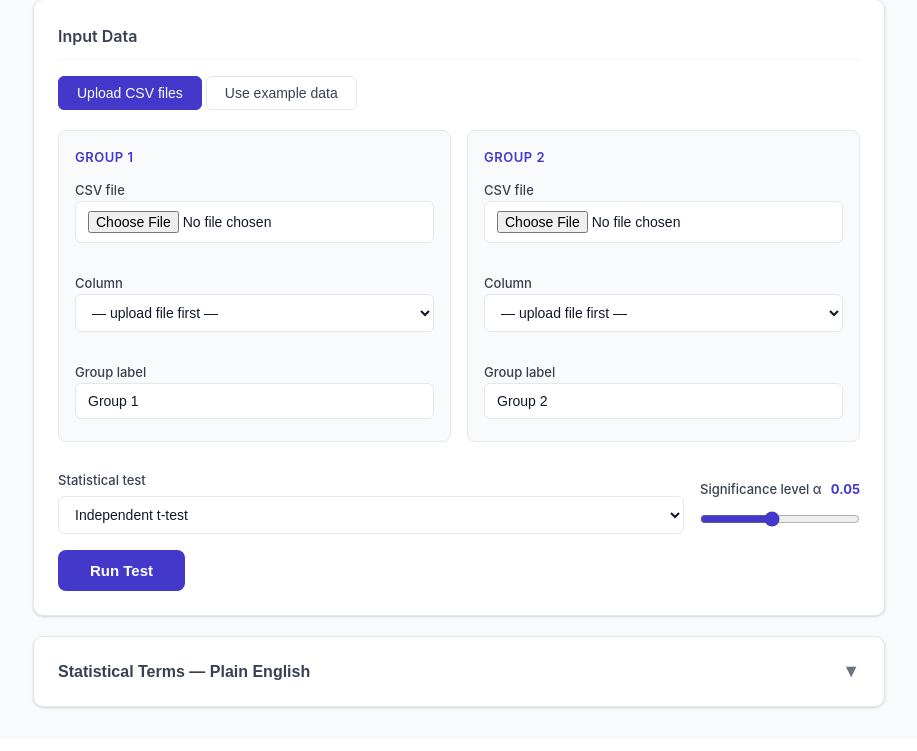
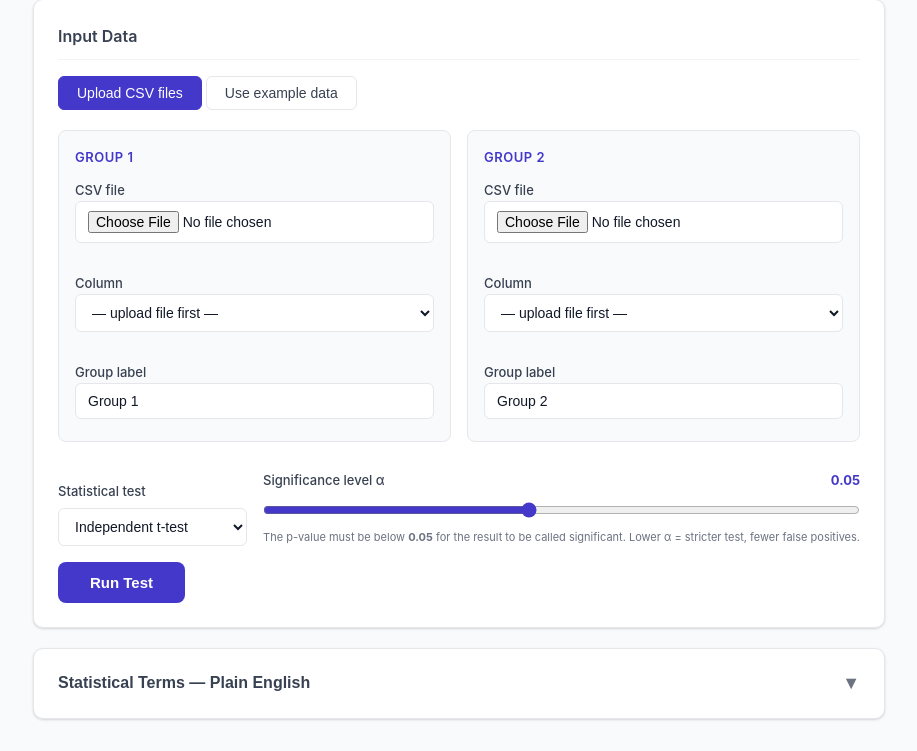
Before and after one commit to xavier-oc-programming/hypothesis-testing-explorer, a FastAPI app: page / in a window 1280 px wide. Shown: the part 191-942 px from the top of the page, without its empty margins (181-1098 px from the left). Before the commit the page ends 900 px from the top, so only its background shows below. Run offline with FastAPI, Linux system fonts and the light colour scheme.

Commit message:
Add dynamic alpha hint: explains significance threshold and updates as slider moves

```diff
--- a/templates/index.html
+++ b/templates/index.html
@@ -365,13 +365,16 @@
           <option value="chisquare">Chi-square test</option>
         </select>
       </div>
-      <div class="alpha-group" style="min-width:160px">
+      <div class="alpha-group" style="min-width:180px">
         <label>
           Significance level α
           <span class="alpha-val" id="alpha-display">0.05</span>
         </label>
         <input type="range" id="alpha-range" min="0.01" max="0.10" step="0.01" value="0.05"
-               oninput="document.getElementById('alpha-display').textContent=parseFloat(this.value).toFixed(2)" />
+               oninput="updateAlphaLabel(parseFloat(this.value))" />
+        <p id="alpha-hint" style="font-size:11px;color:var(--gray-500);margin-top:5px;line-height:1.4">
+          The p-value must be below <strong>0.05</strong> for the result to be called significant. Lower α = stricter test, fewer false positives.
+        </p>
       </div>
       <div>
         <button class="run-btn" id="run-btn" onclick="runTest()">Run Test</button>
@@ -573,6 +576,16 @@
 </main>
 
 <script>
+  function updateAlphaLabel(val) {
+    document.getElementById('alpha-display').textContent = val.toFixed(2);
+    const pct = Math.round(val * 100);
+    document.getElementById('alpha-hint').innerHTML =
+      `The p-value must be below <strong>${val.toFixed(2)}</strong> for the result to be called significant — a ${pct}% false-positive rate. `
+      + (val <= 0.01 ? 'Very strict: fewer false positives, but easier to miss real effects.'
+       : val >= 0.09 ? 'Lenient: catches more effects, but higher risk of false positives.'
+       : 'Standard threshold used in most fields.');
+  }
+
   function toggleGlossary() {
     const body = document.getElementById('glossary-body');
     const arrow = document.getElementById('glossary-arrow');
```
